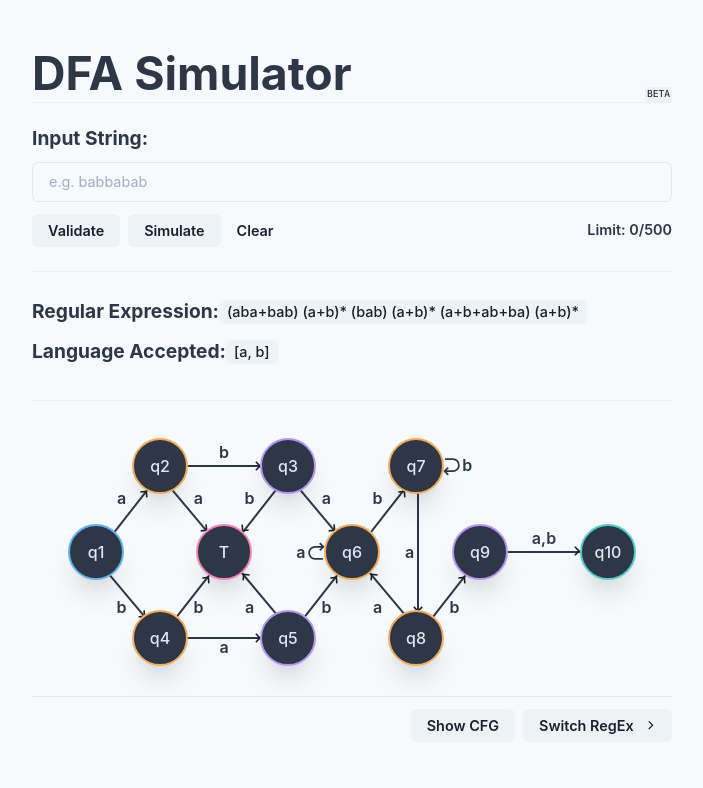
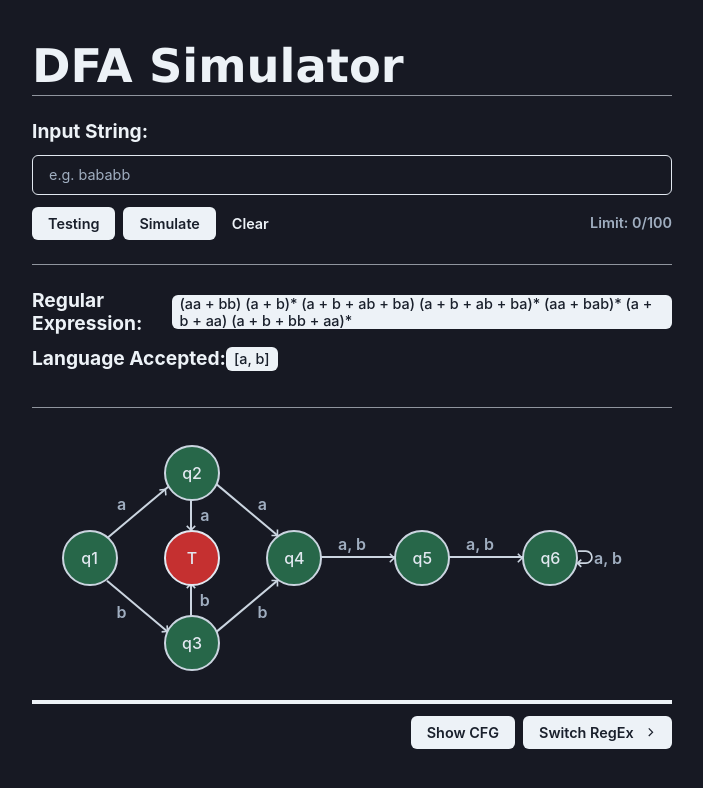
Before and after one commit to 20thmarcus/DFASimulator, a Next.js app: page / in a window 1280 px wide. Shown: the top 788 px of the page, without its empty margins (288-991 px from the left). Built offline with nearby package versions, Linux system fonts and the light colour scheme.

Commit message:
First edited code

```diff
--- a/components/DFA/FirstDFA.js
+++ b/components/DFA/FirstDFA.js
@@ -25,273 +25,181 @@ const FirstDFA = ({ currentNode, simulating }) => {
   return (
     <>
       {/* LETTERS */}
-      {/* q2 q3 */}
-      <Text size="label" top="15%" left="30%">
-        b
-      </Text>
       {/* q1 q2 */}
       <Text top="31%" left="14%" size="label">
         a
       </Text>
       {/* q2 t */}
-      <Text top="31%" left="26%" size="label">
-        a
-      </Text>
-      {/* q4 t */}
-      <Text top="69%" left="26%" size="label">
-        b
-      </Text>
-      {/* q5 t */}
-      <Text top="69%" left="34%" size="label">
+      <Text top="35%" left="27%" size="label">
         a
       </Text>
       {/* q3 t */}
-      <Text top="31%" left="34%" size="label">
+      <Text top="65%" left="27%" size="label">
         b
       </Text>
-      {/* q1 q4 */}
+      {/* q3 q4 */}
+      <Text top="69%" left="36%" size="label">
+        b
+      </Text>
+      {/* q2 q4 */}
+      <Text top="31%" left="36%" size="label">
+        a
+      </Text>
+      {/* q1 q3 */}
       <Text top="69%" left="14%" size="label">
         b
       </Text>
-      {/* q4 q5 */}
-      <Text top="83%" left="30%" size="label">
-        a
-      </Text>
-      {/* q5 q6 */}
-      <Text top="69%" left="46%" size="label">
-        b
-      </Text>
-      {/* q8 q6 */}
-      <Text top="69%" left="54%" size="label">
-        a
-      </Text>
-      {/* q8 q9 */}
-      <Text top="69%" left="66%" size="label">
-        b
-      </Text>
       {/* q3 q6 */}
-      <Text top="31%" left="46%" size="label">
-        a
+      <Text top="45%" left="50%" size="label">
+        a, b
       </Text>
       {/* q6 q7 */}
-      <Text top="31%" left="54%" size="label">
-        b
+      <Text top="45%" left="70%" size="label">
+        a, b
       </Text>
       {/* q6 q6 */}
       <Text
-        top={["45%", "45%", "50%", "50%", "50%", "50%"]}
-        left={["40%", "40%", "42%", null, null, "43%"]}
+        top={["45%", "45%", "50%", "60%", "50%", "50%"]}
+        left={["40%", "40%", "42%", "90%", "90%", "90%"]}
         size="label"
       >
-        a
+      a, b
       </Text>
-      {/* q9 q10 */}
-      <Text top="45%" left="80%" size="label">
-        a,b
-      </Text>
-      {/* q7 q7 */}
-      <Text
-        top="19.5%"
-        left={["71%", "71%", "68%", null, null, "67%"]}
-        size="label"
-      >
-        b
-      </Text>
-      {/* q7 q8 */}
-      <Text
-        top="50%"
-        left={["58.5%", "58.5%", "59%", null, null, "59%"]}
-        size="label"
-      >
-        a
-      </Text>
+
+
+
       {/* ARROW BODY */}
-      {/* q2 q3 */}
+      {/* q2 q4 */}
       <ArrowBody
-        w={["3em", "3em", "9em", "9em", "9em", "9em"]}
-        top={["27%", "27%", "25%", "25%", "25%", "25%"]}
-        left="30%"
-        rotate="0"
+        w={["5em", "5em", "8em", "5em", "5em", "8em"]}
+        top={["37%","37%","37%","37%", "37%", "30%"]}
+        left={["37%", "37%", "37%", "32%", "32%", "34%"]}
+        rotate={["30","30","40", "40", "40", "-145"]}
       />
-      {/* q9 q10 */}
+
+      {/* q3 q4 */}
       <ArrowBody
-        w={["3em", "3em", "9em", "9em", "9em", "9em"]}
-        top={["58%", "58%", "55%", "55%", "55%", "55%"]}
-        left="80%"
+        w={["5em", "5em", "8em", "5em", "8em", "8em"]}
+        top={["87%", "87%", "85%", "63%", "63%", "63%"]}
+        left="32%"
+        rotate={["200", "200", "128", "140", "140", "145"]}
+      />
+
+      {/* trap ul */}
+      <ArrowBody
+        w={["8em", "8em", "13em", "5em", "5em", "8em"]}
+        top="58%"
+        left={["27.5%", "27.5%", "30%", "22.5%", "22.5%", "23.5%"]}
+        rotate={["90"]}
       />
       {/* q4 q5 */}
       <ArrowBody
-        w={["3em", "3em", "9em", "9em", "9em", "9em"]}
-        top={["87%", "87%", "85%", "85%", "85%", "85%"]}
-        left="30%"
-      />
-      {/* q7 q8 */}
-      <ArrowBody
-        w={["7em", "7em", "9em", "9em", "9em", "9em"]}
-        top="50%"
-        left={["55.5%", "55.5%", "58%", "58%", "58%", "58.5%"]}
-        rotate="90"
-      />
-      {/* trap ul */}
-      <ArrowBody
-        w={["8em", "8em", "13em", "13em", "13em", "15em"]}
-        top="58%"
-        left={["27.5%", "27.5%", "30%", "30%", "30%", "30%"]}
-        rotate={["60", "60", "50", "50", "50", "42"]}
-      />
-      {/* q6 ul */}
-      <ArrowBody
-        w={["8em", "8em", "13em", "13em", "13em", "15em"]}
-        top="58%"
-        left={["47%", "47%", "50%", "50%", "50%", "50%"]}
-        rotate={["60", "60", "50", "50", "50", "42"]}
+        w={["8em", "8em", "13em", "5em", "5em", "14em"]}
+        top="55%"
+        left={["47%", "47%", "50%", "51%", "51%", "50%"]}
+
       />
       {/* trap ur */}
       <ArrowBody
-        w={["8em", "8em", "13em", "13em", "13em", "15em"]}
+        w={["8em", "8em", "13em", "5em", "5em", "8em"]}
         top="43%"
-        left={["27.5%", "27.5%", "30%", "30%", "30%", "30%"]}
-        rotate={["120", "120", "128", "128", "128", "136"]}
+        left={["27.5%", "27.5%", "30%", "22.5%", "22.5%", "23.5%"]}
+        rotate={["90"]}
       />
-      {/* q6 ur */}
+      {/* q5 q6 */}
       <ArrowBody
-        w={["8em", "8em", "13em", "13em", "13em", "15em"]}
-        top="43%"
-        left={["47.5%", "47.5%", "50%", "50%", "50%", "50%"]}
-        rotate={["120", "120", "128", "128", "128", "136"]}
+        w={["8em", "8em", "13em", "5em", "5em", "15em"]}
+        top="55%"
+        left={["47.5%", "47.5%", "70%", "71%", "71%", "%71"]}
+
       />
       {/* q1 q2 */}
       <ArrowBody
-        w={["5em", "5em", "8em", "8em", "8em", "8em"]}
-        top="31%"
-        left={["11%", "11%", "14%", "14%", "14%", "14%"]}
-        rotate={["120", "120", "128", "128", "128", "136"]}
+        w={["5em", "5em", "8em", "5em", "5em", "8em"]}
+        top={["30%","30%","30%","30%","30%","30%",]}
+        left={["11%", "11%", "14%", "15%", "15%", "16%"]}
+        rotate={["200", "200", "128", "140", "140", "145"]}
       />
-      {/* q8 q9 */}
+
+
+      {/* q1 q3 */}
       <ArrowBody
-        w={["4em", "4em", "8em", "8em", "8em", "8em"]}
-        top={["65%", "65%", "63%", "63%", "63%", "65%"]}
-        left={["60%", "60%", "63%", "63%", "63%", "63%"]}
-        rotate={["120", "120", "128", "128", "128", "136"]}
-      />
-      {/* q1 q4 */}
-      <ArrowBody
-        w={["5em", "5em", "8em", "8em", "8em", "8em"]}
-        top="71%"
-        left={["12%", "12%", "14%", "14%", "14%", "14%"]}
-        rotate={["60", "60", "50", "50", "50", "42"]}
+        w={["5em", "5em", "8em", "5em", "5em", "8em"]}
+        top={["71%","71%", "71%", "71%", "71%", "65%" ]}
+        left={["12%", "12%", "14%", "15%", "15%", "18%"]}
+        rotate={["60", "60", "50", "40", "40", "-145"]}
       />
 
       {/* ARROWS */}
       {/* q6 q6 */}
       <ArrowLoopSm
         top={["50%", "50%", "50%", null, null, "50%"]}
-        left={["42.5%", "42.5%", "44.4%", null, null, "46%"]}
-        rotate="360"
-      />
-      <ArrowLoopLg
-        top={["50%", "50%", "50%", null, null, "51%"]}
-        left={["42.5%", "42.5%", "44.4%", null, null, "45.7%"]}
-        rotate="20"
-      />
-      {/* q7 q7 */}
-      <ArrowLoopSm
-        top={["20%", "20%", "20%", null, null, "20%"]}
-        left={["67.3%", "67.3%", "65.6%", null, null, "64%"]}
+        left={["42.5%", "42.5%", "86.4%", null, null, "46%"]}
         rotate="180"
       />
+      {/* <ArrowLoopLg
+        top={["50%", "50%", "50%", null, null, "60%"]}
+        left={["42.5%", "42.5%", "44.4%", null, null, "80%"]}
+        rotate="20"
+      /> */}
+
       <ArrowLoopLg
-        top={["20%", "20%", "20%", null, null, "18.5%"]}
-        left={["67.3%", "67.3%", "65.6%", null, null, "64.3%"]}
+        top={["20%", "20%", "20%", null, null, "50%"]}
+        left={["67.3%", "67.3%", "65.6%", null, null, "85.2%"]}
         rotate="200"
       />
-      {/* q2 q3 */}
-      <ArrowHead
-        top={["19.6%", "19.6%", "20%", "20%", "20%", "20%"]}
-        left={["34.3%", "34.3%", "35.3%", "35.3%", "35.3%", "36.6%"]}
-      />
-      {/* q4 q5 */}
-      <ArrowHead
-        top={["79.3%", "79.3%", "79.9%", "79.9%", "79.9%", "79.9%"]}
-        left={["34.3%", "34.3%", "35.3%", "35.3%", "35.3%", "36.6%"]}
-      />
+
+
       {/* q1 q2 */}
       <ArrowHead
-        top={["29%", "29%", "29.2%", "29.2%", "29.2%", "27.7%"]}
-        left={["17.2%", "17.2%", "17.6%", "17.6%", "17.6%", "17.3%"]}
+        top={["29%", "29%", "29.2%", "25.6%", "26.6%", "22.9%"]}
+        left={["17.2%", "17.2%", "17.6%", "21.1%", "20.6%", "21.7%"]}
         rotate={["-57", "-57", "-50", "-50", "-50", "-48"]}
       />
-      {/* q1 q4 */}
+      {/* q1 q3 */}
       <ArrowHead
-        top={["71%", "71%", "71.7%", "71.7%", "71.7%", "73.5%"]}
-        left={["17.4%", "17.4%", "17.3%", "17.3%", "17.3%", "17.1%"]}
+        top={["71%", "71%", "71.7%", "74.8%", "75.3%", "80.1%"]}
+        left={["17.4%", "17.4%", "17.3%", "20.74%", "21%", "21.6%"]}
         rotate={["47", "47", "40", "40", "40", "40"]}
       />
       {/* q2 t */}
       <ArrowHead
-        top={["41.6%", "41.6%", "41.7%", "41.7%", "41.7%", "42.6%"]}
-        left={["27.3%", "27.3%", "27.1%", "27.1%", "27.1%", "27.3%"]}
-        rotate={["47", "47", "40", "40", "40", "40"]}
-      />
-      {/* q4 t */}
-      <ArrowHead
-        top={["59.3%", "59.3%", "59.3%", "59.3%", "59.3%", "58.5%"]}
-        left={["27.4%", "27.4%", "27.3%", "27.3%", "27.3%", "27.5%"]}
-        rotate={["-59", "-59", "-50", "-50", "-50", "-48"]}
-      />
-      {/* q5 t */}
-      <ArrowHead
-        top={["58.4%", "58.4%", "58.2%", "58.2%", "58.2%", "58.2%"]}
-        left={["33.1%", "33.1%", "33.3%", "33.3%", "33.3%", "32.5%"]}
-        rotate={["235", "235", "230", "230", "230", "230"]}
+        top={["41.6%", "41.6%", "41.7%", "39.5%", "39.5%", "38.2%"]}
+        left={["27.3%", "27.3%", "27.1%", "24.89%", "24.89%", "25%"]}
+        rotate={["47", "47", "40", "90", "90", "90"]}
       />
       {/* q3 t */}
       <ArrowHead
-        top={["42%", "42%", "42%", "42%", "42%", "42%"]}
-        left={["33.2%", "33.2%", "33.2%", "33.2%", "33.2%", "32.5%"]}
-        rotate={["130", "130", "130", "130", "130", "130"]}
+        top={["59.3%", "59.3%", "59.3%", "60.5%", "60%", "61.8%"]}
+        left={["27.4%", "27.4%", "27.3%", "24.9%", "24.9%", "25.075%"]}
+        rotate={["-59", "-59", "-50", "-90", "-90", "-90"]}
       />
-      {/* q3 q6 */}
+      {/* q3 q4 m */}
       <ArrowHead
-        top={["41.8%", "41.8%", "41.7%", "41.7%", "41.7%", "42.8%"]}
-        left={["46.6%", "46.6%", "47.1%", "47.1%", "47.1%", "47.3%"]}
-        rotate={["50", "50", "40", "40", "40", "40"]}
+        top={["58.4%", "58.4%", "58.2%", "58.6%", "58.6%", "55.4%"]}
+        left={["33.1%", "33.1%", "33.3%", "38.1%", "38.1%", "38%"]}
+        rotate={["235", "235", "230", "-45", "-45", "-45"]}
+      />
+      {/* q2 q4 m */}
+      <ArrowHead
+        top={["42%", "42%", "42%", "41.6%", "41.6%", "45.6%"]}
+        left={["33.2%", "33.2%", "33.2%", "38.1%", "38.1%", "37.8%"]}
+        rotate={["130", "130", "130", "45", "45", "45"]}
+      />
+      {/* q4 q5 */}
+      <ArrowHead
+        top={["41.8%", "41.8%", "41.7%", "49.9%", "49.9%", "49.8%"]}
+        left={["46.6%", "46.6%", "47.1%", "56.3%", "56.3%", "57.5%"]}
+
       />
       {/* q5 q6 */}
       <ArrowHead
-        top={["59.3%", "59.3%", "59.3%", "59.3%", "59.3%", "58.5%"]}
-        left={["47.2%", "47.2%", "47.4%", "47.4%", "47.4%", "47.5%"]}
-        rotate={["-59", "-59", "-50", "-50", "-50", "-48"]}
+        top={["59.3%", "59.3%", "59.3%", "49.9%", "49.9%", "49.8%"]}
+        left={["47.2%", "47.2%", "47.4%", "76.2%", "76.2%", "77.5%"]}
+
       />
-      {/* q6 q7 */}
-      <ArrowHead
-        top={["29.6%", "29.6%", "29.2%", "29.2%", "29.2%", "27%"]}
-        left={["57.8%", "57.8%", "57.9%", null, null, "57.3%"]}
-        rotate={["-59", "-59", "-50", "-50", "-50", "-48"]}
-      />
-      {/* q7 q8 */}
-      <ArrowHead
-        top={["70%", "70%", "69.6%", null, null, "68.7%"]}
-        left={["60.2%", "60.2%", "60.3%", null, null, "60.1%"]}
-        rotate="90"
-      />
-      {/* q8 q6 */}
-      <ArrowHead
-        top={["59.3%", "59.3%", "58.3%", null, null, "58.3%"]}
-        left={["52.8%", "52.8%", "53.3%", null, null, "52.5%"]}
-        rotate={["240", "240", "230", "230", "230", "230"]}
-      />
-      {/* q8 q9 */}
-      <ArrowHead
-        top={["59.3%", "59.3%", "59.3%", "59.3%", "59.3%", "58.3%"]}
-        left={["67.6%", "67.6%", "67.4%", null, null, "67.4%"]}
-        rotate={["-64", "-64", "-50", "-50", "-50", "-48"]}
-      />
-      {/* q9 q10 */}
-      <ArrowHead
-        top={["50%", "50%", "49.7%", null, null, "49.7%"]}
-        left={["84%", "84%", "85.2%", null, null, "86.6%"]}
-      />
+
+
       <Atom
         variant="q1"
         variants={variants}
@@ -346,42 +254,7 @@ const FirstDFA = ({ currentNode, simulating }) => {
       >
         q6
       </Atom>
-      <Atom
-        variant="q7"
-        variants={variants}
-        initial="initial"
-        animate={currentNode == 7 ? "pulse" : ""}
-        whileHover={!simulating && "scale"}
-      >
-        q7
-      </Atom>
-      <Atom
-        variant="q8"
-        variants={variants}
-        initial="initial"
-        animate={currentNode == 8 ? "pulse" : ""}
-        whileHover={!simulating && "scale"}
-      >
-        q8
-      </Atom>
-      <Atom
-        variant="q9"
-        variants={variants}
-        initial="initial"
-        animate={currentNode == 9 ? "pulse" : ""}
-        whileHover={!simulating && "scale"}
-      >
-        q9
-      </Atom>
-      <Atom
-        variant="q10"
-        variants={variants}
-        initial="initial"
-        animate={currentNode == 10 ? "pulse" : ""}
-        whileHover={!simulating && "scale"}
-      >
-        q10
-      </Atom>
+
       <Atom
         variant="T"
         variants={variants}
--- a/components/Main.js
+++ b/components/Main.js
@@ -6,8 +6,8 @@ import LeftBox from "./components/LeftBox";
 import RightBox from "./components/RightBox";
 
 const Main = () => {
-  const regex1 = "(aba+bab) (a+b)* (bab) (a+b)* (a+b+ab+ba) (a+b)*";
-  const regex2 = "((101+111+101)+(1+0+11)) (1+0+01)* (111+000+101) (1+0)*";
+  const regex1 = "(aa + bb) (a + b)* (a + b + ab + ba) (a + b + ab + ba)* (aa + bab)* (a + b + aa) (a + b + bb + aa)*";
+  const regex2 = "((101) + (111)* + (100) + (1 + 0 + 11)*)(1 + 0 + 01)* (111 + 000 + 101) (1 + 0)*";
 
   const [string, setString] = useState("");
   const [data, setData] = useState("");
--- a/components/components/Arrows.js
+++ b/components/components/Arrows.js
@@ -14,6 +14,7 @@ export const ArrowHead = ({ top, left, rotate }) => {
         translateX="-50%"
         translateY="-50%"
         transform="auto"
+        color="gray.300"
       >
         <MdKeyboardArrowRight size="1.2em" />
       </Box>
@@ -32,7 +33,7 @@ export const ArrowLoopSm = ({ top, left, rotate }) => {
         translateX="-50%"
         translateY="-50%"
         transform="auto"
-        color="gray.700"
+        color="gray.300"
         display={["flex", "flex", "flex", "flex", "flex", "none"]}
       >
         <RiArrowGoForwardLine size="1.3em" />
@@ -52,7 +53,7 @@ export const ArrowLoopLg = ({ top, left, rotate }) => {
         translateX="-50%"
         translateY="-50%"
         transform="auto"
-        color="gray.700"
+        color="gray.300"
         display={["none", null, "none", null, null, "flex"]}
       >
         <BsArrowClockwise size="2.2em" />
@@ -75,7 +76,7 @@ export const ArrowBody = ({ w, top, left, rotate }) => {
         translateY="-50%"
         transform="auto"
         borderTop="solid 2px"
-        borderTopColor="gray.700"
+        borderTopColor="gray.300"
       />
     </>
   );
--- a/components/components/CFG.js
+++ b/components/components/CFG.js
@@ -22,12 +22,12 @@ const CFG = ({ prob2 }) => {
         <PopoverContent
           maxW={["17em", null, "16em", null, null, "16em"]}
           _focus=""
-          bg="gray.50"
+          bg="green.900"
           fontSize={["0.7em", "0.7em", "0.9em"]}
         >
           <PopoverArrow />
           <PopoverCloseButton />
-          <PopoverHeader fontWeight="semibold">
+          <PopoverHeader fontWeight="semibold" color="gray.100">
             Context-free Grammar
           </PopoverHeader>
           <PopoverBody align="center">
--- a/components/components/LeftBox.js
+++ b/components/components/LeftBox.js
@@ -28,18 +28,19 @@ const LeftBox = ({
 }) => {
   return (
     <>
+      {/*possibly for the box testing and simulate */}
       <Box
         w={["20em", "20em", "40em", "40em", "40em", "30em"]}
         mr={[0, 0, 0, 0, 0, 24]}
         mt={[14, 14, 16, 16, 16, 0]}
+
       >
         <Flex align="flex-end" justify="space-between">
-          <Heading variant="title">DFA Simulator</Heading>
-          <Code fontSize={["0.5em", null, "0.6em", null, null, "0.6em"]}>
-            BETA
+          <Heading variant="title" style={{ fontFamily: 'Verdana, Geneva, sans-serif' }}>DFA Simulator</Heading>
+          <Code fontSize={["0.5em", null, "0.6em", null, null, "0.6em"]} style={{ fontFamily: 'Verdana, Geneva, sans-serif' }}>
+            {/* Your code content here */}
           </Code>
         </Flex>
-
         <Divider mb="6" />
 
         <Box>
@@ -70,17 +71,18 @@ const LeftBox = ({
               </Flex>
             </Flex>
             <Input
-              maxLength="500"
+              maxLength="100"
               fontSize={["0.7em", "0.7em", "0.9em"]}
               my={3}
-              placeholder={!prob2 ? "e.g. babbabab" : "e.g. 0110101"}
+              placeholder={!prob2 ? "e.g. bababb" : "e.g. 0110101"}
               value={string}
               onChange={handleTextChange}
+              color="gray.300"
             />
             <Flex justify="space-between" align="center">
               <Flex>
                 <Button type="submit" disabled={simulating}>
-                  Validate
+                  Testing
                 </Button>
                 <Button
                   isLoading={simulating}
@@ -99,12 +101,13 @@ const LeftBox = ({
                 >
                   Clear
                 </Button>
+
               </Flex>
               <Text
                 fontWeight="semibold"
                 fontSize={["0.7em", "0.7em", "0.9em"]}
               >
-                Limit: {count}/500
+                Limit: {count}/100
               </Text>
             </Flex>
             <Divider my="6" />
@@ -134,7 +137,9 @@ const LeftBox = ({
           </form>
         </Box>
       </Box>
+
     </>
+
   );
 };
 
--- a/components/components/RightBox.js
+++ b/components/components/RightBox.js
@@ -24,8 +24,8 @@ const RightBox = ({
         <Flex
           h={["12em", null, "18em", null, null, "18em"]}
           pos="relative"
-          borderBottom="solid 1px"
-          borderColor="gray.200"
+          borderBottom="solid 4px"
+          borderColor="gray.100"
         >
           {!prob2 ? (
             <FirstDFA currentNode={currentNode} simulating={simulating} />
--- a/styles/badgeStyles.js
+++ b/styles/badgeStyles.js
@@ -4,7 +4,7 @@ export const Badge = {
   },
   sizes: {
     node: {
-      bg: "gray.700",
+      bg: "green.700",
       color: ["gray.200", null, "gray.200"],
 
       // h: ["2em", "2em", "3.5em", "3.5em"],
@@ -12,7 +12,6 @@ export const Badge = {
       w: "3.5em",
       // w: ["2em", "2em", "3.5em", "3.5em"],
 
-      boxShadow: "xl",
       border: "2px",
       rounded: "50%",
 
@@ -33,39 +32,39 @@ export const Badge = {
   variants: {
     q1: {
       top: "50%",
-      left: "10%",
+      left: "9%",
 
-      borderColor: "blue.300",
+      borderColor: "gray.300",
     },
     q2: {
       top: "20%",
-      left: "20%",
+      left: "25%",
 
-      borderColor: "orange.300",
+      borderColor: "gray.300",
     },
     q3: {
-      top: "20%",
-      left: "40%",
+      top: "80%",
+      left: "25%",
 
-      borderColor: "purple.300",
+      borderColor: "gray.300",
     },
     q4: {
-      top: "80%",
-      left: "20%",
+      top: "50%",
+      left: "41%",
 
-      borderColor: "orange.300",
+      borderColor: "gray.300",
     },
     q5: {
-      top: "80%",
-      left: "40%",
+      top: "50%",
+      left: "61%",
 
-      borderColor: "purple.300",
+      borderColor: "gray.300",
     },
     q6: {
       top: "50%",
-      left: "50%",
+      left: "81%",
 
-      borderColor: "orange.300",
+      borderColor: "gray.300",
     },
     q7: {
       top: "20%",
@@ -93,9 +92,10 @@ export const Badge = {
     },
     T: {
       top: "50%",
-      left: "30%",
+      left: "25%",
 
-      borderColor: "pink.300",
+      borderColor: "white.300",
+      bg: "red.600"
     },
     1: {
       top: "15%",
--- a/styles/overrides.js
+++ b/styles/overrides.js
@@ -18,16 +18,17 @@ export const Button = {
       ml: "3",
       mr: "1",
       fontWeight: "bold",
-      color: "gray.700",
+      color: "gray.100",
       textTransform: "uppercase",
 
       fontSize: ["0.7em", "0.7em", "0.9em"],
-      bg: "gray.100",
+      bg: "gray.700",
     },
     clear: {
       bg: "none",
       _hover: "",
       fontSize: ["0.7em", "0.7em", "0.9em"],
+      color:"gray.100",
     },
   },
   defaultProps: {
@@ -38,10 +39,12 @@ export const Button = {
 export const Input = {
   baseStyle: {
     _focus: "",
+
   },
   sizes: {},
   variants: {},
   defaultProps: {},
+
 };
 
 export const Heading = {
--- a/styles/theme.js
+++ b/styles/theme.js
@@ -6,14 +6,21 @@ export const theme = extendTheme({
   styles: {
     global: (props) => ({
       body: {
-        bg: props.colorMode === "dark" ? "gray.800" : "gray.50",
+        bg: props.colorMode === "dark" ? "gray.800" : "gray.900",
       },
       p: {
-        color: "gray.700",
+        color: "gray.400",
       },
-      "h1, h2, h3, h4": {
-        color: "gray.700",
-      },
+      "h1": {
+        color: "gray.300",
+      },"h2":{
+        color: "gray.100"
+      }, "h3":{
+        color: "pink.300"
+      }, "h4" :{
+        color: "red.300"
+      }
+
     }),
   },
   config: {
```
Also changed, not shown: components/DFA/Logic.js (+7 -10 lines), 1 other file (tests, documents, lock files or other folders).
